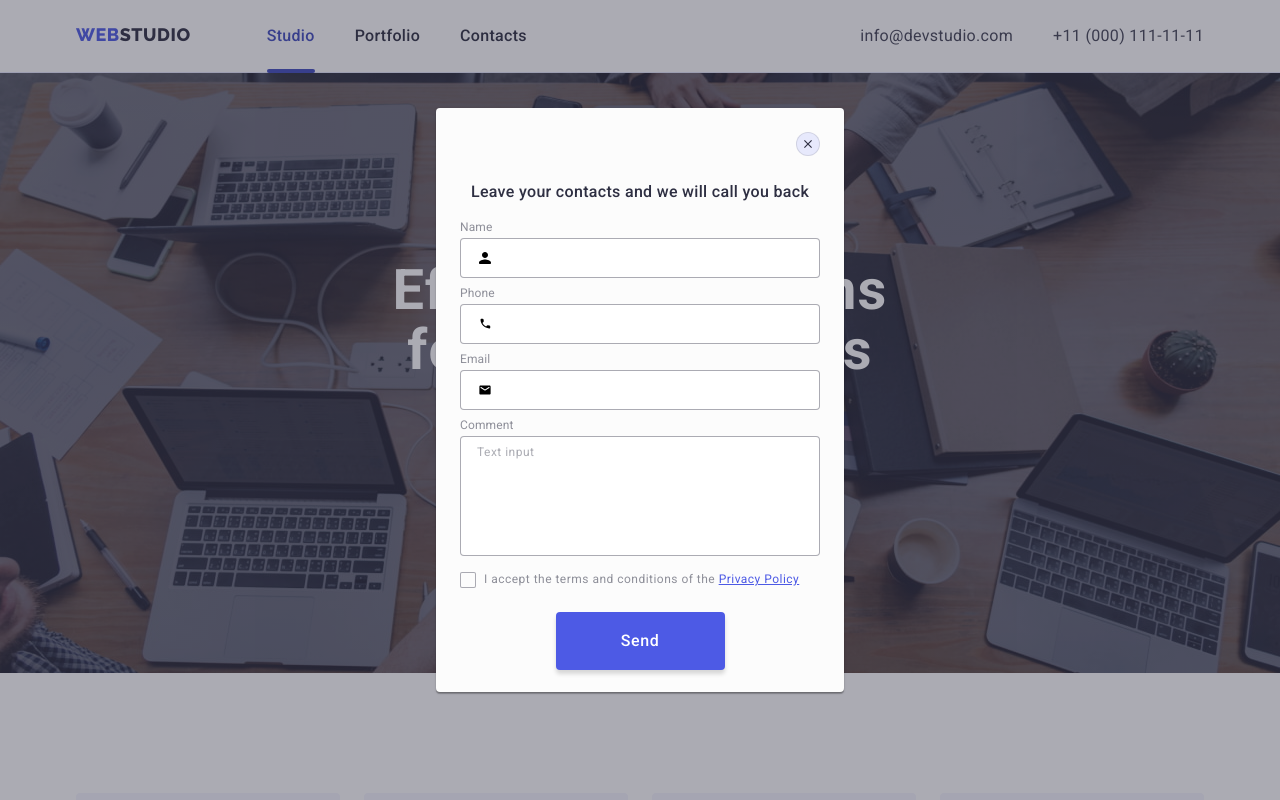
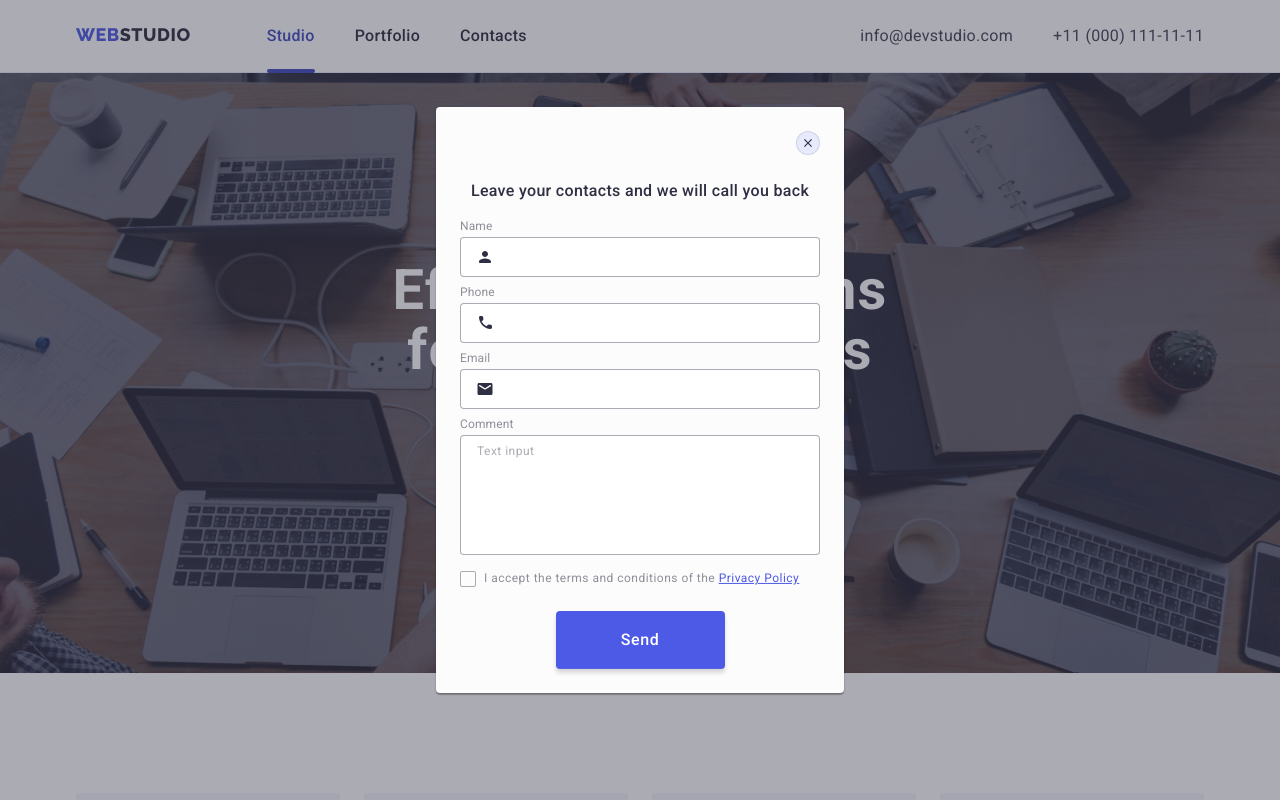
Before and after one commit to starodubbb/goit-markup-hw-06, a plain HTML site: page index.html in a window 1280 px wide. Both pictures are taken after a click on the button "Order Service". Shown: the top 800 px of the page. Drawn offline with nearby package versions, Linux system fonts and the light colour scheme.

Commit message:
hw-6 ver-2.0

```diff
--- a/css/styles.css
+++ b/css/styles.css
@@ -464,6 +464,7 @@ img {
 }
 .footer-form {
   display: flex;
+  align-items: center;
 }
 .footer-form-label {
 }
@@ -532,6 +533,10 @@ img {
   left: 50%;
   transform: translate(-50%, -50%) scale(1);
 
+  padding-top: 72px;
+  padding-bottom: 24px;
+  padding-right: 24px;
+  padding-left: 24px;
   width: 408px;
   min-height: 584px;
 
@@ -578,24 +583,20 @@ img {
 }
 .modal-title {
   display: block;
-  margin-top: 72px;
   margin-bottom: 16px;
 
   color: #2e2f42;
   text-align: center;
 }
 .modal-form {
-  margin-left: 24px;
-  margin-right: 24px;
-  margin-bottom: 16px;
+}
+.modal-form-field {
+  display: block;
+}
+.modal-form-field + .modal-form-field {
+  margin-top: 8px;
 }
 .modal-form-label {
-  display: block;
-}
-.modal-form-label + .modal-form-label {
-  margin-top: 8px;
-}
-.modal-form-label-text {
   display: block;
   margin-bottom: 4px;
 
@@ -604,7 +605,7 @@ img {
   letter-spacing: 0.01em;
   color: #8e8f99;
 }
-.modal-form-field {
+.modal-form-field-wrapper {
   position: relative;
 }
 .modal-form-input {
@@ -627,7 +628,10 @@ img {
   top: 50%;
   left: 16px;
   transform: translateY(-50%);
+
+  fill: #2e2f42;
   transition: fill 250ms cubic-bezier(0.4, 0, 0.2, 1);
+  pointer-events: none;
 }
 .modal-form-input:focus,
 .modal-form-textarea:focus {
--- a/index.html
+++ b/index.html
@@ -451,50 +451,53 @@
           Leave your contacts and we will call you back
         </strong>
         <form class="modal-form">
-          <label class="modal-form-label">
-            <span class="modal-form-label-text">Name</span>
-            <div class="modal-form-field">
+          <div class="modal-form-field">
+            <label class="modal-form-label" for="modal-form-name">Name</label>
+            <div class="modal-form-field-wrapper">
               <input
                 class="modal-form-input"
                 type="text"
                 name="name"
+                id="modal-form-name"
                 required
               />
               <svg class="modal-form-icon" width="18" height="18">
                 <use href="./images/icons.svg#modal-name"></use>
               </svg>
             </div>
-          </label>
-          <label for="" class="modal-form-label">
-            <span class="modal-form-label-text">Phone</span>
-            <div class="modal-form-field">
+          </div>
+          <div class="modal-form-field">
+            <label class="modal-form-label" for="modal-form-phone">Phone</label>
+            <div class="modal-form-field-wrapper">
               <input
                 class="modal-form-input"
                 type="tel"
                 name="phone"
+                id="modal-form-phone"
                 required
               />
-              <svg class="modal-form-icon" width="18" height="18">
+              <svg class="modal-form-icon" width="18" height="24">
                 <use href="./images/icons.svg#modal-phone"></use>
               </svg>
             </div>
-          </label>
-          <label for="" class="modal-form-label" name="email">
-            <span class="modal-form-label-text">Email</span>
-            <div class="modal-form-field">
+          </div>
+          <div class="modal-form-field">
+            <label class="modal-form-label" for="modal-form-email">Email</label>
+            <div class="modal-form-field-wrapper">
               <input
                 class="modal-form-input"
                 type="email"
                 name="email"
+                id="modal-form-email"
                 required
               />
-              <svg class="modal-form-icon" width="18" height="18">
+              <svg class="modal-form-icon" width="18" height="24">
                 <use href="./images/icons.svg#modal-email"></use>
               </svg>
             </div>
-          </label>
-          <label for="" class="modal-form-label">
-            <span class="modal-form-label-text">Comment</span>
+          </div>
+          <label class="modal-form-field">
+            <span class="modal-form-label">Comment</span>
             <textarea
               class="modal-form-textarea text-small"
               name="comment"
```
